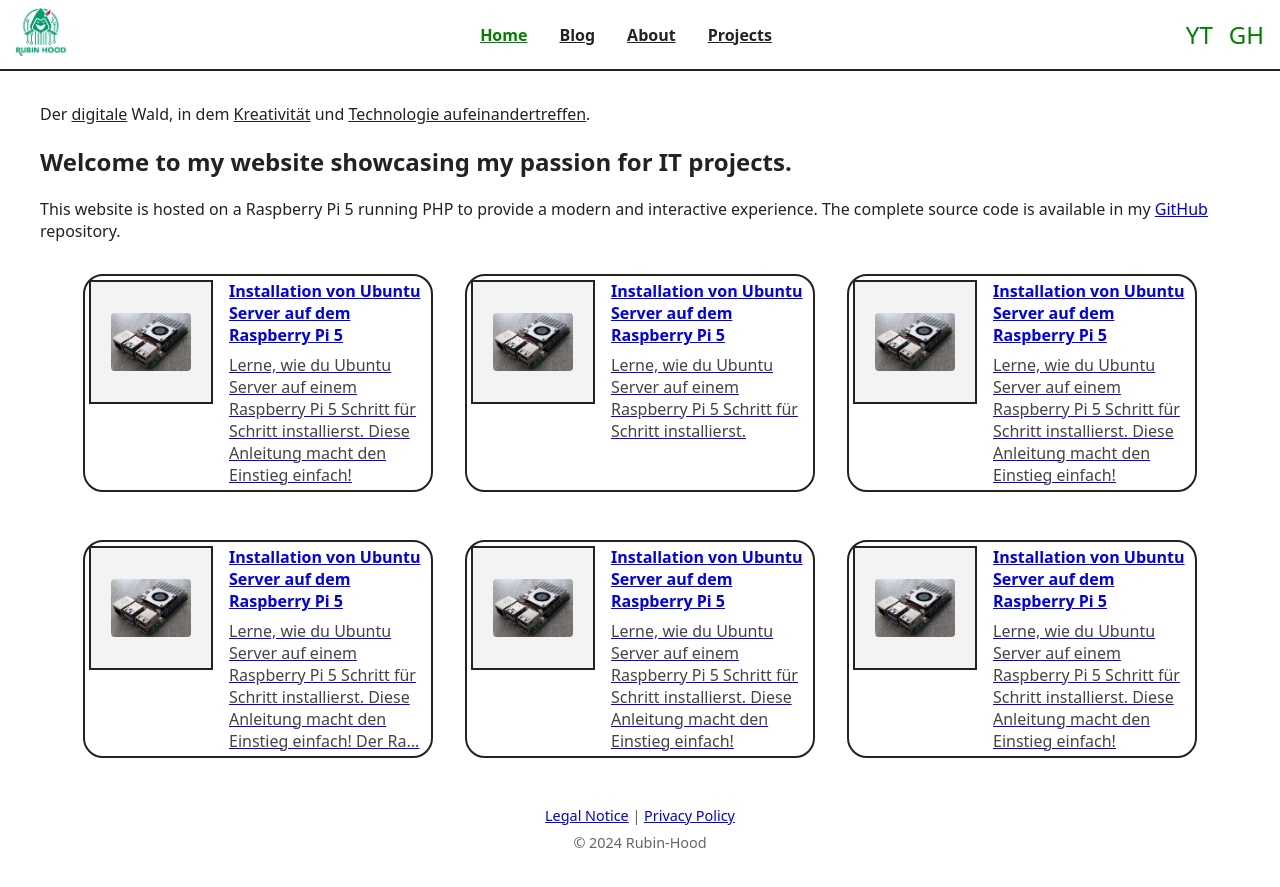
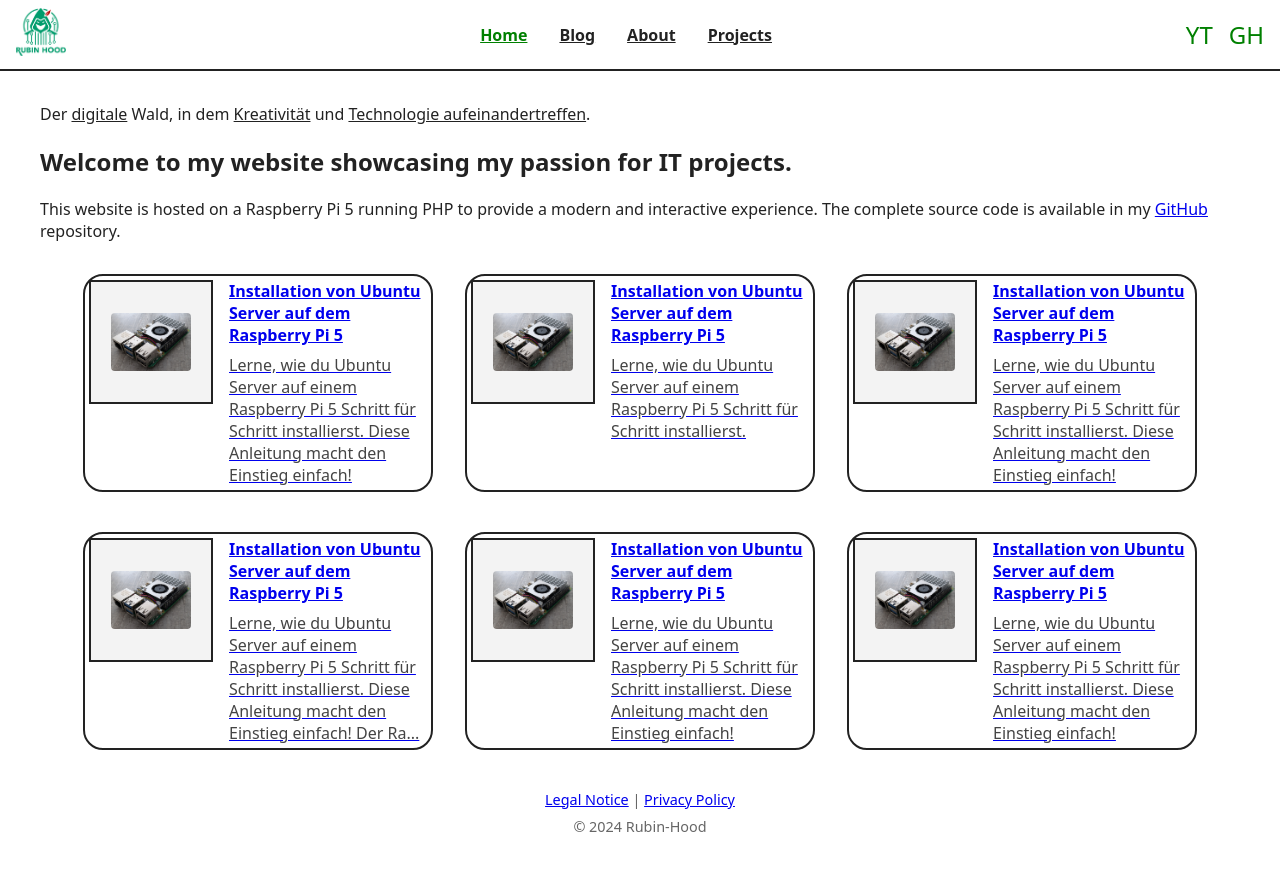
Before and after one commit to rubin-hood/rubinhood-blog, a Jekyll site: the page built from index.md, in a window 1280 px wide. Shown: the top 887 px of the page. Built offline with Jekyll 4.4.1, drawn with Linux system fonts in a browser that asks for light colours.

Commit message:
Update style.css

```diff
--- a/assets/css/style.css
+++ b/assets/css/style.css
@@ -108,10 +108,6 @@
   max-width: 350px;                  /* Maximalbreite */
   margin-bottom: 1rem;               /* Abstand nach unten */
   transition: border-color .2s;      /* Sanfte Animation beim Farbwechsel */
-
-  width: 100%;
-  min-height: 0 !important;
-  height: auto !important;
 }
 
 /* Platzhalter für Blog-Bild (links in der Karte) */
@@ -317,3 +313,13 @@
   height: auto !important;
   margin-bottom: 0.5rem;
 }
+
+.blog-card {
+  flex: none !important;
+  min-width: 250px;
+  max-width: 350px;
+  width: 100%;
+  min-height: 0 !important;
+  height: auto !important;
+  margin-bottom: 0.5rem;
+}
```
